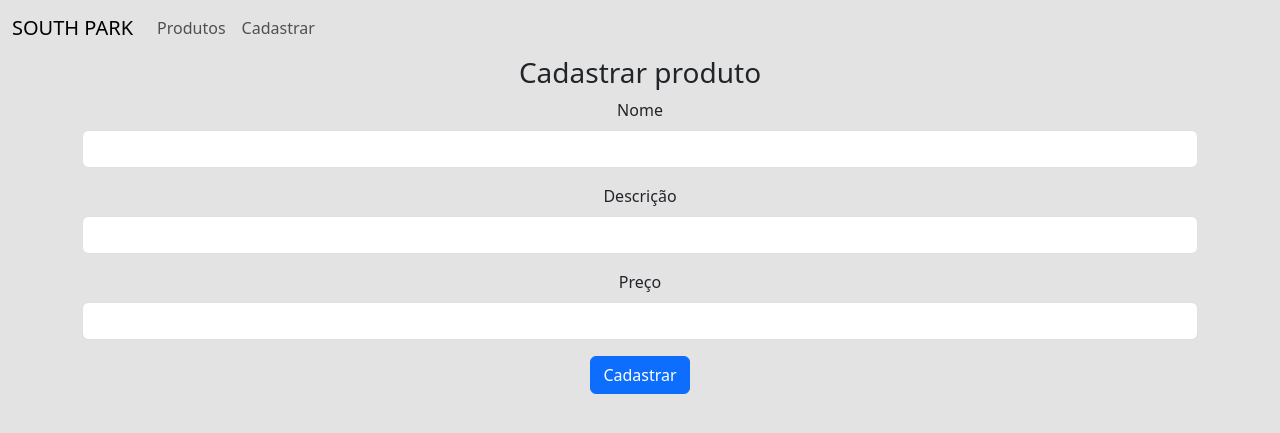
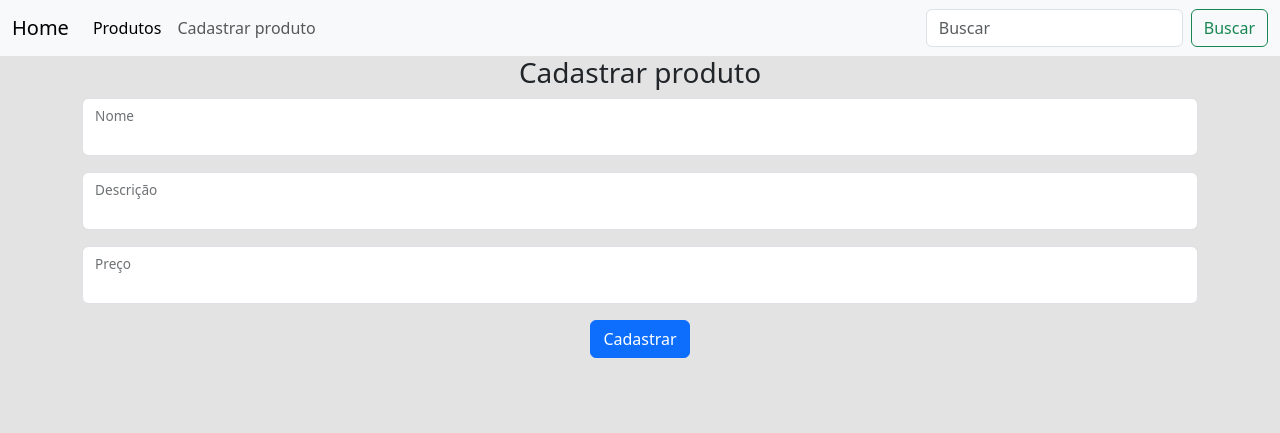
Before and after one commit to AndrewDeras/cadastro-de-produtos, a Node server app: page /produtos/novo in a window 1280 px wide. Shown: the top 433 px of the page. Run offline with Node 20, Linux system fonts and the light colour scheme; some libraries are stand-ins or nearby versions.

Commit message:
Keep pushing

```diff
--- a/routes/routes.js
+++ b/routes/routes.js
@@ -6,6 +6,7 @@ const router = express.Router();
 
 router.get('/produtos', ProdutoController.listarProdutos);
 router.get('/produto/:id', ProdutoController.listarProduto);
+router.get('/produtos/buscar', ProdutoController.buscarProdutos);
 
 router.get('/produtos/novo', (req, res) => {
   res.render('index')
--- a/views/index.ejs
+++ b/views/index.ejs
@@ -2,19 +2,20 @@
 <div class="container text-center">
   <h3>Cadastrar produto</h3>
   <form method="post" action="/produto">
-    <div class="mb-3">
-      <label class="form-label">Nome</label>
+    <div class="form-floating mb-3">
       <input type="text" class="form-control" name="name" id="name" aria-describedby="nome">
+      <label for="floatingPassword" >Nome</label>
     </div>
-    <div class="mb-3">
-      <label  class="form-label">Descrição</label>
+    <div class="form-floating mb-3">
       <input type="text" class="form-control" id="description" name="description">
+      <label for="floatingPassword"  >Descrição</label>
     </div>
-    <div class="mb-3">
-      <label  class="form-label">Preço</label>
+    <div class="form-floating mb-3">
       <input type="number" step="any" class="form-control" id="price" name="price">
+      <label for="floatingPassword"  >Preço</label>
     </div>
     <button type="submit" class="btn btn-primary">Cadastrar</button>
   </form>
+
 </div>
 <%-include('partials/footer.ejs')%>
--- a/views/partials/header.ejs
+++ b/views/partials/header.ejs
@@ -18,21 +18,25 @@
     <title>PRODUTOS</title>
   </head>
   <body>
-    <nav class="navbar navbar-expand-lg bg-body-primary">
+    <nav class="navbar navbar-expand-lg bg-body-tertiary">
       <div class="container-fluid">
-    <a class="navbar-brand" href="/produtos">SOUTH PARK</a>
-    <button class="navbar-toggler" type="button" data-bs-toggle="collapse" data-bs-target="#navbarNav" aria-controls="navbarNav" aria-expanded="false" aria-label="Toggle navigation">
+        <a class="navbar-brand" href="/produtos">Home</a>
+        <button class="navbar-toggler" type="button" data-bs-toggle="collapse" data-bs-target="#navbarSupportedContent" aria-controls="navbarSupportedContent" aria-expanded="false" aria-label="Toggle navigation">
           <span class="navbar-toggler-icon"></span>
         </button>
-    <div class="collapse navbar-collapse" id="navbarNav">
-      <ul class="navbar-nav">
+        <div class="collapse navbar-collapse" id="navbarSupportedContent">
+          <ul class="navbar-nav me-auto mb-2 mb-lg-0">
             <li class="nav-item">
-          <a class="nav-link" href="/produtos">Produtos</a>
+              <a class="nav-link active" aria-current="page" href="/produtos">Produtos</a>
             </li>
             <li class="nav-item">
-          <a class="nav-link" href="/produtos/novo">Cadastrar</a>
+              <a class="nav-link" href="/produtos/novo">Cadastrar produto</a>
             </li>
           </ul>
+          <form action="/produtos/buscar" method="get"  class="d-flex" role="search">
+            <input name="q" class="form-control me-2" type="search" placeholder="Buscar" aria-label="Search">
+            <button class="btn btn-outline-success" type="submit">Buscar</button>
+          </form>
         </div>
       </div>
     </nav>
```
Also changed, not shown: controllers/ProdutoController.js (+17 -0 lines), views/busca.ejs (added, +44 -0 lines). Lines whose indentation alone changed are shown as unchanged.
